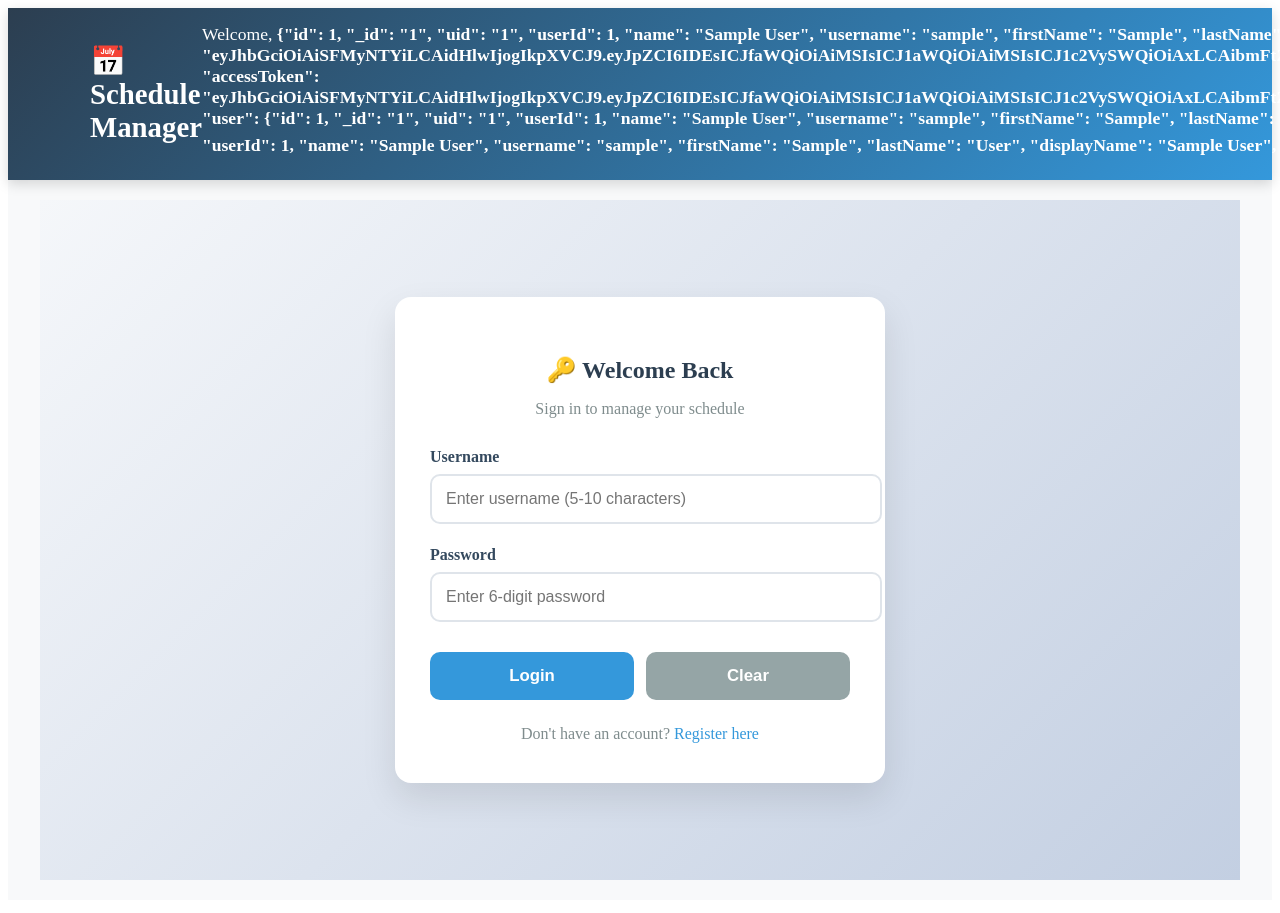
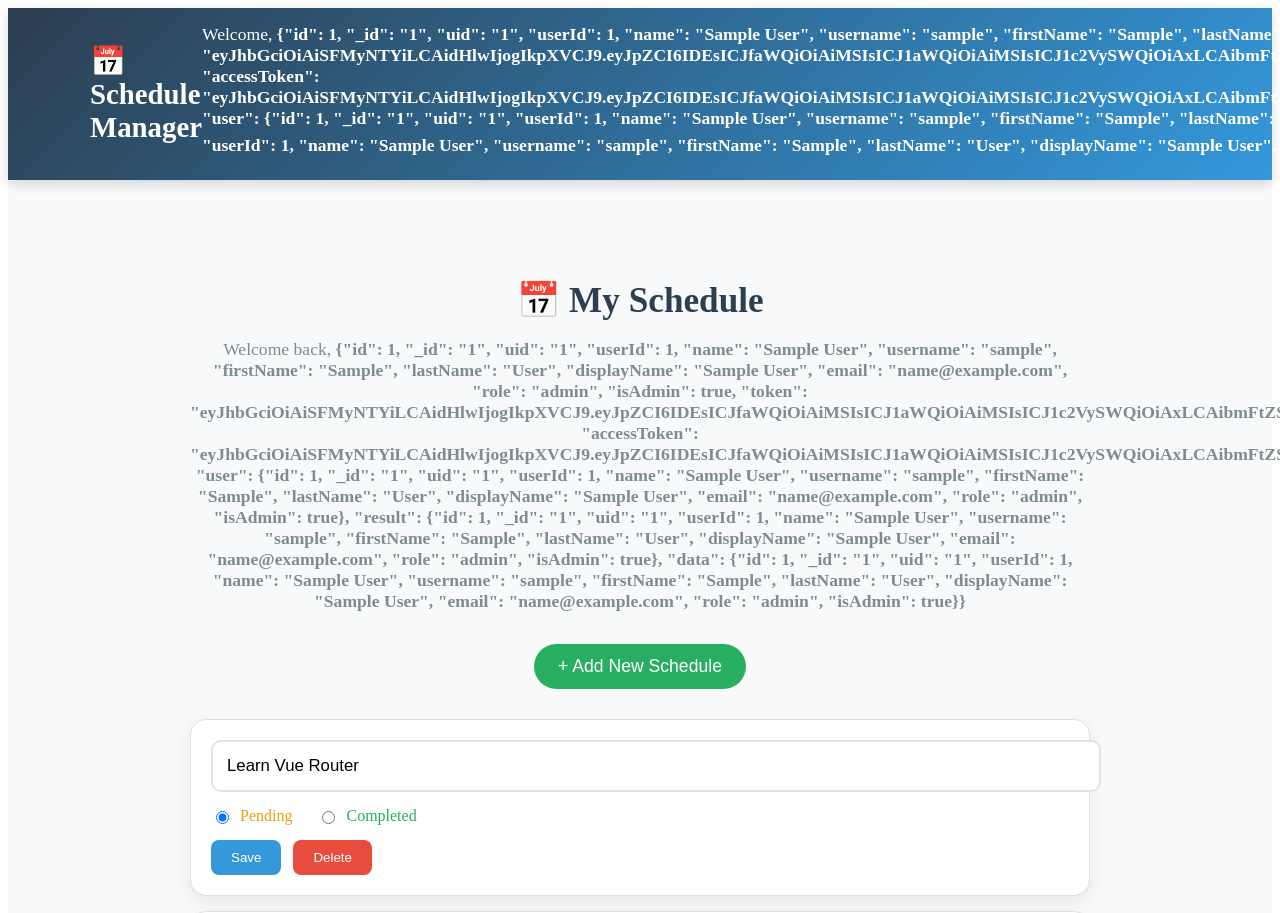
Before and after one commit to TasinLunatic/Vue-lang, a Vue app in the folder schedule-management/: page /#/showSchedule in a window 1280 px wide. Before the commit this address led to /#/login. Shown: the top 913 px of the page. Built offline with nearby package versions, Linux system fonts and the light colour scheme; sample sign-in values are in the browser's storage.

Commit message:
added router and edit template in app vue file and WOP

```diff
--- a/schedule-management/src/App.vue
+++ b/schedule-management/src/App.vue
@@ -1,13 +1,13 @@
 <script setup>
 import { RouterView } from 'vue-router'
-import Header from './components/Header.vue'   // ← Your Header
+import Header from './components/Header.vue'
 </script>
 
 <template>
   <div class="app">
     <Header />
     <main class="main-content">
-      <RouterView />   <!-- This will show Login, Regist, ShowSchedule, etc. -->
+      <RouterView />
     </main>
   </div>
 </template>
@@ -20,7 +20,7 @@ import Header from './components/Header.vue'   // ← Your Header
 
 .main-content {
   padding: 20px;
-  max-width: 1200px;
+  max-width: 1100px;
   margin: 0 auto;
 }
 </style>
--- a/schedule-management/src/components/Regist.vue
+++ b/schedule-management/src/components/Regist.vue
@@ -2,65 +2,52 @@
 import { ref, reactive } from 'vue'
 import { useRouter } from 'vue-router'
 
-// Get the router object for page navigation
 const router = useRouter()
 
-// Create a reactive object to store registration form data
-let registUser = reactive({
+// Reactive form data
+const registUser = reactive({
   username: '',
   userPwd: ''
 })
 
-// Message variables used to show validation results
-let usernameMsg = ref('')
-let userPwdMsg = ref('')
-let reUserPwdMsg = ref('')
+const reUserPwd = ref('')
 
-// Store the repeated password
-let reUserPwd = ref('')
+// Validation messages
+const usernameMsg = ref('')
+const userPwdMsg = ref('')
+const reUserPwdMsg = ref('')
 
-// Check whether the username is valid
+// Check Username
 function checkUsername() {
-  // Username rule:
-  // 5 to 10 characters, only letters and numbers are allowed
-  let usernameReg = /^[a-zA-Z0-9]{5,10}$/
-
+  const usernameReg = /^[a-zA-Z0-9]{5,10}$/
   if (!usernameReg.test(registUser.username)) {
-    usernameMsg.value = 'Invalid format'
+    usernameMsg.value = 'Invalid format (5-10 letters/numbers)'
     return false
   }
-
-  // In this pure front-end version, there is no database.
-  // So we do not check whether the username already exists.
   usernameMsg.value = 'Available'
   return true
 }
 
-// Check whether the password is valid
+// Check Password
 function checkUserPwd() {
-  // Password rule:
-  // Exactly 6 digits
-  let userPwdReg = /^[0-9]{6}$/
-
+  const userPwdReg = /^[0-9]{6}$/
   if (!userPwdReg.test(registUser.userPwd)) {
-    userPwdMsg.value = 'Invalid format'
+    userPwdMsg.value = 'Invalid format (must be 6 digits)'
     return false
   }
-
   userPwdMsg.value = 'OK'
   return true
 }
 
-// Check whether the repeated password is valid
+// Check Confirm Password
 function checkReUserPwd() {
-  let userPwdReg = /^[0-9]{6}$/
+  const userPwdReg = /^[0-9]{6}$/
 
   if (!userPwdReg.test(reUserPwd.value)) {
-    reUserPwdMsg.value = 'Invalid format'
+    reUserPwdMsg.value = 'Invalid format (must be 6 digits)'
     return false
   }
 
-  // Check whether the two passwords are the same
   if (registUser.userPwd !== reUserPwd.value) {
     reUserPwdMsg.value = 'Passwords do not match'
     return false
@@ -70,30 +57,30 @@ function checkReUserPwd() {
   return true
 }
 
-// Registration function
+// Register Function
 function regist() {
-  // Validate all form fields before registration
-  let flag1 = checkUsername()
-  let flag2 = checkUserPwd()
-  let flag3 = checkReUserPwd()
+  const flag1 = checkUsername()
+  const flag2 = checkUserPwd()
+  const flag3 = checkReUserPwd()
 
   if (flag1 && flag2 && flag3) {
-    // Pure front-end demonstration:
-    // Save the username and password temporarily in localStorage.
-    // This is only for classroom demonstration.
+    // Save to localStorage (for pure frontend demo)
     localStorage.setItem('username', registUser.username)
     localStorage.setItem('userPwd', registUser.userPwd)
 
-    alert('Registration successful. Please log in.')
+    alert('Registration successful! Please login now.')
 
-    // Jump to the login page
+    // Clear form
+    clearForm()
+
+    // Redirect to login page
     router.push('/login')
   } else {
-    alert('Validation failed. Please check your input again.')
+    alert('Please correct the errors before registering.')
   }
 }
 
-// Clear all form data and messages
+// Clear Form
 function clearForm() {
   registUser.username = ''
   registUser.userPwd = ''
@@ -106,114 +93,173 @@ function clearForm() {
 </script>
 
 <template>
-  <div>
-    <h3 class="ht">Register</h3>
+  <div class="register-container">
+    <div class="register-card">
+      <h2>📝 Create Account</h2>
+      <p class="subtitle">Join us and start managing your schedule</p>
 
-    <table class="tab" cellspacing="0px">
-      <tr class="ltr">
-        <td>Please enter username</td>
-        <td>
+      <div class="form-group">
+        <label>Username</label>
         <input
-            class="ipt"
-            id="usernameInput"
           type="text"
-            name="username"
           v-model="registUser.username"
-            @blur="checkUsername()"
+          @blur="checkUsername"
+          placeholder="Enter username (5-10 characters)"
         />
+        <span class="msg" :class="{ success: usernameMsg === 'Available', error: usernameMsg && usernameMsg !== 'Available' }">
+          {{ usernameMsg }}
+        </span>
+      </div>
 
-          <span id="usernameMsg" class="msg" v-text="usernameMsg"></span>
-        </td>
-      </tr>
+      <div class="form-group">
+        <label>Password</label>
+        <input
+          type="password"
+          v-model="registUser.userPwd"
+          @blur="checkUserPwd"
+          placeholder="Enter 6-digit password"
+        />
+        <span class="msg" :class="{ success: userPwdMsg === 'OK', error: userPwdMsg && userPwdMsg !== 'OK' }">
+          {{ userPwdMsg }}
+        </span>
+      </div>
 
-      <tr class="ltr">
-        <td>Please enter password</td>
-        <td>
+      <div class="form-group">
+        <label>Confirm Password</label>
         <input
-            class="ipt"
-            id="userPwdInput"
-            type="password"
-            name="userPwd"
-            v-model="registUser.userPwd"
-            @blur="checkUserPwd()"
-          />
-
-          <span id="userPwdMsg" class="msg" v-text="userPwdMsg"></span>
-        </td>
-      </tr>
-
-      <tr class="ltr">
-        <td>Confirm password</td>
-        <td>
-          <input
-            class="ipt"
-            id="reUserPwdInput"
           type="password"
           v-model="reUserPwd"
-            @blur="checkReUserPwd()"
+          @blur="checkReUserPwd"
+          placeholder="Re-enter your password"
         />
+        <span class="msg" :class="{ success: reUserPwdMsg === 'OK', error: reUserPwdMsg && reUserPwdMsg !== 'OK' }">
+          {{ reUserPwdMsg }}
+        </span>
+      </div>
 
-          <span id="reUserPwdMsg" class="msg" v-text="reUserPwdMsg"></span>
-        </td>
-      </tr>
+      <div class="actions">
+        <button class="btn btn-primary" @click="regist">Register</button>
+        <button class="btn btn-secondary" @click="clearForm">Clear</button>
+      </div>
 
-      <tr class="ltr">
-        <td colspan="2" class="buttonContainer">
-          <input class="btn1" type="button" @click="regist()" value="Register" />
-          <input class="btn1" type="button" @click="clearForm()" value="Reset" />
-
-          <router-link to="/login">
-            <button class="btn1" type="button">Login</button>
-          </router-link>
-        </td>
-      </tr>
-    </table>
+      <div class="login-link">
+        Already have an account?
+        <router-link to="/login">Login here</router-link>
+      </div>
+    </div>
   </div>
 </template>
 
 <style scoped>
-/* Title style */
-.ht {
-  text-align: center;
-  color: cadetblue;
-  font-family: Arial, sans-serif;
+.register-container {
+  display: flex;
+  justify-content: center;
+  align-items: center;
+  min-height: 85vh;
+  background: linear-gradient(135deg, #f5f7fa, #c3cfe2);
 }
 
-/* Table container style */
-.tab {
-  width: 500px;
-  border: 5px solid cadetblue;
-  margin: 0px auto;
-  border-radius: 5px;
-  font-family: Arial, sans-serif;
+.register-card {
+  background: white;
+  padding: 40px 35px;
+  border-radius: 16px;
+  box-shadow: 0 15px 35px rgba(0, 0, 0, 0.1);
+  width: 100%;
+  max-width: 420px;
 }
 
-/* Table cell border style */
-.ltr td {
-  border: 1px solid powderblue;
+h2 {
+  text-align: center;
+  color: #2c3e50;
+  margin-bottom: 8px;
 }
 
-/* Input box style */
-.ipt {
-  border: 0px;
-  width: 50%;
+.subtitle {
+  text-align: center;
+  color: #7f8c8d;
+  margin-bottom: 30px;
 }
 
-/* Button style */
-.btn1 {
-  border: 2px solid powderblue;
-  border-radius: 4px;
-  width: 80px;
-  background-color: antiquewhite;
+.form-group {
+  margin-bottom: 22px;
 }
 
-/* Validation message style */
-.msg {
-  color: goldenrod;
+label {
+  display: block;
+  margin-bottom: 8px;
+  font-weight: 600;
+  color: #34495e;
 }
 
-/* Center the buttons */
-.buttonContainer {
+input {
+  width: 100%;
+  padding: 14px;
+  border: 2px solid #dfe4ea;
+  border-radius: 10px;
+  font-size: 1rem;
+  transition: all 0.3s;
+}
+
+input:focus {
+  border-color: #3498db;
+  outline: none;
+  box-shadow: 0 0 0 3px rgba(52, 152, 219, 0.1);
+}
+
+.msg {
+  font-size: 0.9rem;
+  margin-top: 5px;
+  display: block;
+}
+
+.success { color: #27ae60; }
+.error { color: #e74c3c; }
+
+.actions {
+  display: flex;
+  gap: 12px;
+  margin-top: 30px;
+}
+
+.btn {
+  flex: 1;
+  padding: 14px;
+  border: none;
+  border-radius: 10px;
+  font-size: 1.05rem;
+  font-weight: 600;
+  cursor: pointer;
+  transition: all 0.3s;
+}
+
+.btn-primary {
+  background: #27ae60;
+  color: white;
+}
+
+.btn-primary:hover {
+  background: #219653;
+  transform: translateY(-2px);
+}
+
+.btn-secondary {
+  background: #95a5a6;
+  color: white;
+}
+
+.login-link {
   text-align: center;
+  margin-top: 25px;
+  color: #7f8c8d;
+}
+
+.login-link a {
+  color: #3498db;
+  text-decoration: none;
+  font-weight: 500;
+}
+
+.login-link a:hover {
+  text-decoration: underline;
 }
 </style>
--- a/schedule-management/src/components/ShowSchedule.vue
+++ b/schedule-management/src/components/ShowSchedule.vue
@@ -1,258 +1,256 @@
 <script setup>
-/*
-  Import Pinia stores.
-  defineUser is used to get the current logged-in user.
-  defindSchedule is used to store the schedule list.
-*/
 import { defineUser } from '../store/userStore.js'
 import { defindSchedule } from '../store/scheduleStore.js'
-
 import { onMounted } from 'vue'
 
-// Get Pinia store objects
-let sysUser = defineUser()
-let schedule = defindSchedule()
+const sysUser = defineUser()
+const schedule = defindSchedule()
 
-/*
-  Get the current username.
-
-  In the previous Login page, we saved the login status into sessionStorage.
-  If the page is refreshed, Pinia data may be lost,
-  so we can also read the username from sessionStorage.
-*/
 function getCurrentUsername() {
   return sysUser.username || sessionStorage.getItem('loginUser') || 'guest'
 }
 
-/*
-  Generate a localStorage key for the current user.
-
-  Different users should have different schedule lists.
-  For example:
-  scheduleList_tom
-  scheduleList_jack
-*/
 function getStorageKey() {
   return 'scheduleList_' + getCurrentUsername()
 }
 
-/*
-  Load schedule data from localStorage.
-
-  This function is called when the component is mounted.
-*/
 function loadSchedule() {
-  let storageKey = getStorageKey()
-  let savedList = localStorage.getItem(storageKey)
+  const storageKey = getStorageKey()
+  const savedList = localStorage.getItem(storageKey)
 
   if (savedList) {
-    // If there is saved schedule data, convert JSON string to array
     schedule.itemList = JSON.parse(savedList)
   } else {
-    // If there is no saved data, create some default schedule items
     schedule.itemList = [
-      {
-        sid: 1,
-        title: 'Learn Vue Router',
-        completed: '0'
-      },
-      {
-        sid: 2,
-        title: 'Practice schedule management',
-        completed: '1'
-      }
+      { sid: 1, title: 'Learn Vue Router', completed: '0' },
+      { sid: 2, title: 'Practice schedule management', completed: '1' }
     ]
-
-    // Save the default data into localStorage
     saveSchedule()
   }
 }
 
-/*
-  Save schedule data to localStorage.
-
-  localStorage can only store strings,
-  so we need to convert the schedule list to a JSON string.
-*/
 function saveSchedule() {
-  let storageKey = getStorageKey()
+  const storageKey = getStorageKey()
   localStorage.setItem(storageKey, JSON.stringify(schedule.itemList))
 }
 
-/*
-  When the component is mounted,
-  load all schedules of the current user.
-*/
 onMounted(() => {
   loadSchedule()
 })
 
-/*
-  Add a new empty schedule item.
-
-  In the original back-end version, this operation should send a request
-  to the server and insert a new record into the database.
-
-  In this pure front-end version, we only add the new item to Pinia
-  and then save it to localStorage.
-*/
 function addItem() {
-  let newItem = {
+  const newItem = {
     sid: Date.now(),
     title: '',
     completed: '0'
   }
-
   schedule.itemList.push(newItem)
   saveSchedule()
-
-  alert('Schedule added successfully.')
 }
 
-/*
-  Save the modified schedule item.
-
-  In the pure front-end version, the data has already been changed
-  by v-model. So we only need to save the whole list to localStorage.
-*/
 function updateItem(index) {
-  let item = schedule.itemList[index]
-
+  const item = schedule.itemList[index]
   if (!item.title.trim()) {
-    alert('Schedule content cannot be empty.')
+    alert('Schedule content cannot be empty!')
     return
   }
-
   saveSchedule()
-  alert('Schedule updated successfully.')
+  alert('Schedule updated successfully!')
 }
 
-/*
-  Remove a schedule item.
-
-  In the original back-end version, this operation should send sid
-  to the server and delete the record from the database.
-
-  In this pure front-end version, we delete it from the array directly.
-*/
 function removeItem(index) {
-  let result = confirm('Are you sure you want to delete this schedule?')
-
-  if (!result) {
-    return
+  if (confirm('Are you sure you want to delete this schedule?')) {
+    schedule.itemList.splice(index, 1)
+    saveSchedule()
+  }
 }
 
-  schedule.itemList.splice(index, 1)
+function toggleStatus(index) {
   saveSchedule()
-
-  alert('Schedule deleted successfully.')
 }
 </script>
 
 <template>
-  <div>
-    <h3 class="ht">Your Schedule List</h3>
+  <div class="schedule-container">
+    <div class="schedule-header">
+      <h2>📅 My Schedule</h2>
+      <p>Welcome back, <strong>{{ sysUser.username || 'User' }}</strong></p>
+      <button class="btn-add" @click="addItem">
+        + Add New Schedule
+      </button>
+    </div>
 
-    <table class="tab" cellspacing="0px">
-      <tr class="ltr">
-        <th>No.</th>
-        <th>Content</th>
-        <th>Status</th>
-        <th>Operation</th>
-      </tr>
+    <div class="schedule-list">
+      <div v-for="(item, index) in schedule.itemList" :key="item.sid" class="schedule-card">
+        <div class="card-content">
+          <input
+            v-model="item.title"
+            type="text"
+            class="task-input"
+            placeholder="What do you need to do?"
+          />
 
-      <tr
-        class="ltr"
-        v-for="(item, index) in schedule.itemList"
-        :key="item.sid"
-      >
-        <td v-text="index + 1"></td>
-
-        <td>
-          <input
-            class="ipt"
-            type="text"
-            v-model="item.title"
-            placeholder="Please enter schedule content"
-          />
-        </td>
-
-        <td>
+          <div class="status-group">
+            <label class="status-label">
               <input
                 type="radio"
-            value="1"
+                :value="'0'"
                 v-model="item.completed"
+                @change="toggleStatus(index)"
               />
-          Completed
-
+              <span class="status-text pending">Pending</span>
+            </label>
+            <label class="status-label">
               <input
                 type="radio"
-            value="0"
+                :value="'1'"
                 v-model="item.completed"
+                @change="toggleStatus(index)"
               />
-          Not completed
-        </td>
+              <span class="status-text completed">Completed</span>
+            </label>
+          </div>
+        </div>
 
-        <td class="buttonContainer">
-          <button class="btn1" @click="removeItem(index)">
-            Delete
-          </button>
+        <div class="card-actions">
+          <button class="btn-save" @click="updateItem(index)">Save</button>
+          <button class="btn-delete" @click="removeItem(index)">Delete</button>
+        </div>
+      </div>
+    </div>
 
-          <button class="btn1" @click="updateItem(index)">
-            Save
-          </button>
-        </td>
-      </tr>
-
-      <tr class="ltr buttonContainer">
-        <td colspan="4">
-          <button class="btn1" @click="addItem()">
-            Add Schedule
-          </button>
-        </td>
-      </tr>
-    </table>
+    <div v-if="schedule.itemList.length === 0" class="empty-state">
+      <p>No schedules yet. Click "Add New Schedule" to get started!</p>
+    </div>
   </div>
 </template>
 
 <style scoped>
-/* Title style */
-.ht {
-  text-align: center;
-  color: cadetblue;
-  font-family: Arial, sans-serif;
+.schedule-container {
+  max-width: 900px;
+  margin: 30px auto;
+  padding: 20px;
 }
 
-/* Table container style */
-.tab {
-  width: 80%;
-  border: 5px solid cadetblue;
-  margin: 0px auto;
-  border-radius: 5px;
-  font-family: Arial, sans-serif;
+.schedule-header {
+  text-align: center;
+  margin-bottom: 30px;
 }
 
-/* Table cell style */
-.ltr td {
-  border: 1px solid powderblue;
+.schedule-header h2 {
+  color: #2c3e50;
+  font-size: 2.2rem;
+  margin-bottom: 8px;
 }
 
-/* Input box style */
-.ipt {
-  border: 0px;
-  width: 80%;
+.schedule-header p {
+  color: #7f8c8d;
+  font-size: 1.1rem;
 }
 
-/* Button style */
-.btn1 {
-  border: 2px solid powderblue;
-  border-radius: 4px;
-  width: 120px;
-  background-color: antiquewhite;
+.btn-add {
+  margin-top: 15px;
+  background: #27ae60;
+  color: white;
+  border: none;
+  padding: 12px 24px;
+  border-radius: 50px;
+  font-size: 1.1rem;
+  cursor: pointer;
+  transition: all 0.3s;
 }
 
-/* Center the buttons */
-.buttonContainer {
+.btn-add:hover {
+  background: #219653;
+  transform: scale(1.05);
+}
+
+.schedule-list {
+  display: flex;
+  flex-direction: column;
+  gap: 15px;
+}
+
+.schedule-card {
+  background: white;
+  border-radius: 16px;
+  padding: 20px;
+  box-shadow: 0 5px 15px rgba(0, 0, 0, 0.08);
+  border: 1px solid #e0e0e0;
+  transition: all 0.3s;
+}
+
+.schedule-card:hover {
+  transform: translateY(-5px);
+  box-shadow: 0 10px 25px rgba(0, 0, 0, 0.12);
+}
+
+.card-content {
+  display: flex;
+  flex-direction: column;
+  gap: 15px;
+}
+
+.task-input {
+  width: 100%;
+  padding: 14px;
+  border: 2px solid #dfe4ea;
+  border-radius: 10px;
+  font-size: 1.05rem;
+}
+
+.task-input:focus {
+  border-color: #3498db;
+  outline: none;
+}
+
+.status-group {
+  display: flex;
+  gap: 25px;
+}
+
+.status-label {
+  display: flex;
+  align-items: center;
+  gap: 8px;
+  cursor: pointer;
+}
+
+.status-text {
+  font-weight: 500;
+}
+
+.pending { color: #f39c12; }
+.completed { color: #27ae60; }
+
+.card-actions {
+  margin-top: 15px;
+  display: flex;
+  gap: 12px;
+}
+
+.btn-save {
+  background: #3498db;
+  color: white;
+  border: none;
+  padding: 10px 20px;
+  border-radius: 8px;
+  cursor: pointer;
+}
+
+.btn-delete {
+  background: #e74c3c;
+  color: white;
+  border: none;
+  padding: 10px 20px;
+  border-radius: 8px;
+  cursor: pointer;
+}
+
+.empty-state {
   text-align: center;
+  padding: 60px 20px;
+  color: #7f8c8d;
+  font-size: 1.1rem;
 }
 </style>
--- a/schedule-management/src/router/router.js
+++ b/schedule-management/src/router/router.js
@@ -1,87 +1,56 @@
 import { createRouter, createWebHashHistory } from 'vue-router'
 
-// Import page components
+// Import components
 import Login from '../components/Login.vue'
 import Regist from '../components/Regist.vue'
 import ShowSchedule from '../components/ShowSchedule.vue'
 
-// Import Pinia instance and user store
+// Import Pinia
 import pinia from '../pinia.js'
 import { defineUser } from '../store/userStore.js'
 
-// Get the user store object outside the component
-let sysUser = defineUser(pinia)
+const sysUser = defineUser(pinia)
 
-// Create router object
 const router = createRouter({
-  // Use hash mode.
-  // The URL will look like this: http://localhost:5173/#/login
   history: createWebHashHistory(),
-
-  // Configure route mapping
   routes: [
     {
-      // When accessing the root path, redirect to the schedule page
       path: '/',
       redirect: '/showSchedule'
     },
     {
-      // Schedule management page
       path: '/showSchedule',
       component: ShowSchedule
     },
     {
-      // Login page
       path: '/login',
       component: Login
     },
     {
-      // Registration page
       path: '/regist',
       component: Regist
     }
   ]
 })
 
-/*
-  Global navigation guard.
+// Global Navigation Guard
+router.beforeEach((to, from, next) => {
+  if (to.path === '/showSchedule') {
+    const loginUser = sessionStorage.getItem('loginUser')
 
-  It is used to control whether the user can access some pages.
-
-  In this project:
-  - Login page can be accessed directly.
-  - Registration page can be accessed directly.
-  - Schedule page can only be accessed after login.
-*/
-router.beforeEach((to, from, next) => {
-  // If the user wants to visit the schedule management page
-  if (to.path === '/showSchedule') {
-    /*
-      Check login status.
-
-      In the pure front-end version:
-      1. Pinia stores the username while the page is running.
-      2. sessionStorage stores the username after login.
-      3. If the page is refreshed, Pinia may be lost,
-         but sessionStorage can still keep the login status.
-    */
-
-
-    if (false) {
-      // If the username exists in sessionStorage but Pinia is empty,
-      // restore the username to Pinia.
-
-
-      // Allow access
-      next()
+    if (loginUser) {
+      // Restore user info to Pinia if missing
+      if (!sysUser.username) {
+        sysUser.username = loginUser
+        sysUser.uid = 1
+      }
+      next()        // Allow access
     } else {
-      // If the user has not logged in, redirect to the login page
       alert('Please log in first.')
-      next('/login')
+      next('/login') // Redirect to login
     }
   } else {
-    // Other pages can be accessed directly
-    next()
+    next() // Allow access to login & register
   }
 })
 
```
Lines whose indentation alone changed are shown as unchanged.
